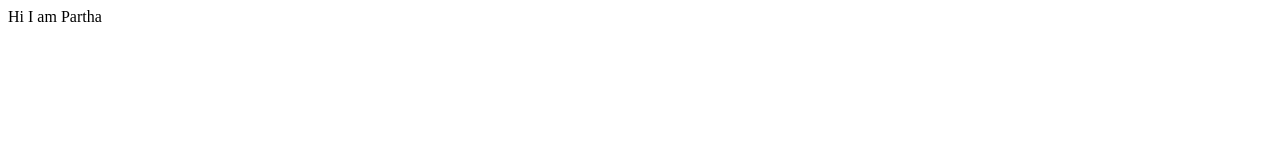
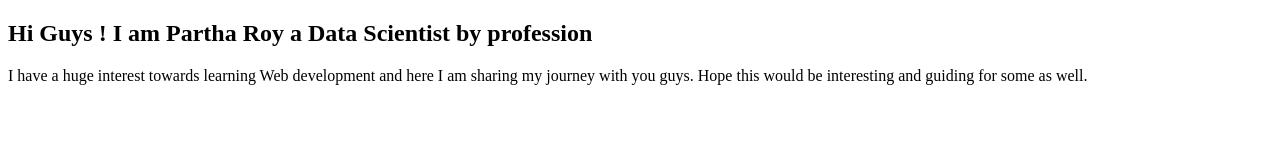
Before and after one commit to partharoyy/partharoy-site, a plain HTML site: page index.html in a window 1280 px wide. Drawn offline with Linux system fonts and the light colour scheme.

Commit message:
Refractor : Add more details
Added details in the body and renamed title

```diff
--- a/index.html
+++ b/index.html
@@ -4,11 +4,14 @@
 <head>
     <meta charset="UTF-8">
     <meta name="viewport" content="width=device-width, initial-scale=1.0">
-    <title>ParthaSite</title>
+    <title>Partha Portfolio</title>
 </head>
 
 <body>
-    Hi I am Partha
+    <h2>Hi Guys ! I am Partha Roy a Data Scientist by profession</h2>
+    <p>I have a huge interest towards learning Web development and here I am sharing my journey with you guys.
+        Hope this would be interesting and guiding for some as well.
+    </p>
 </body>
 
 </html>
```
